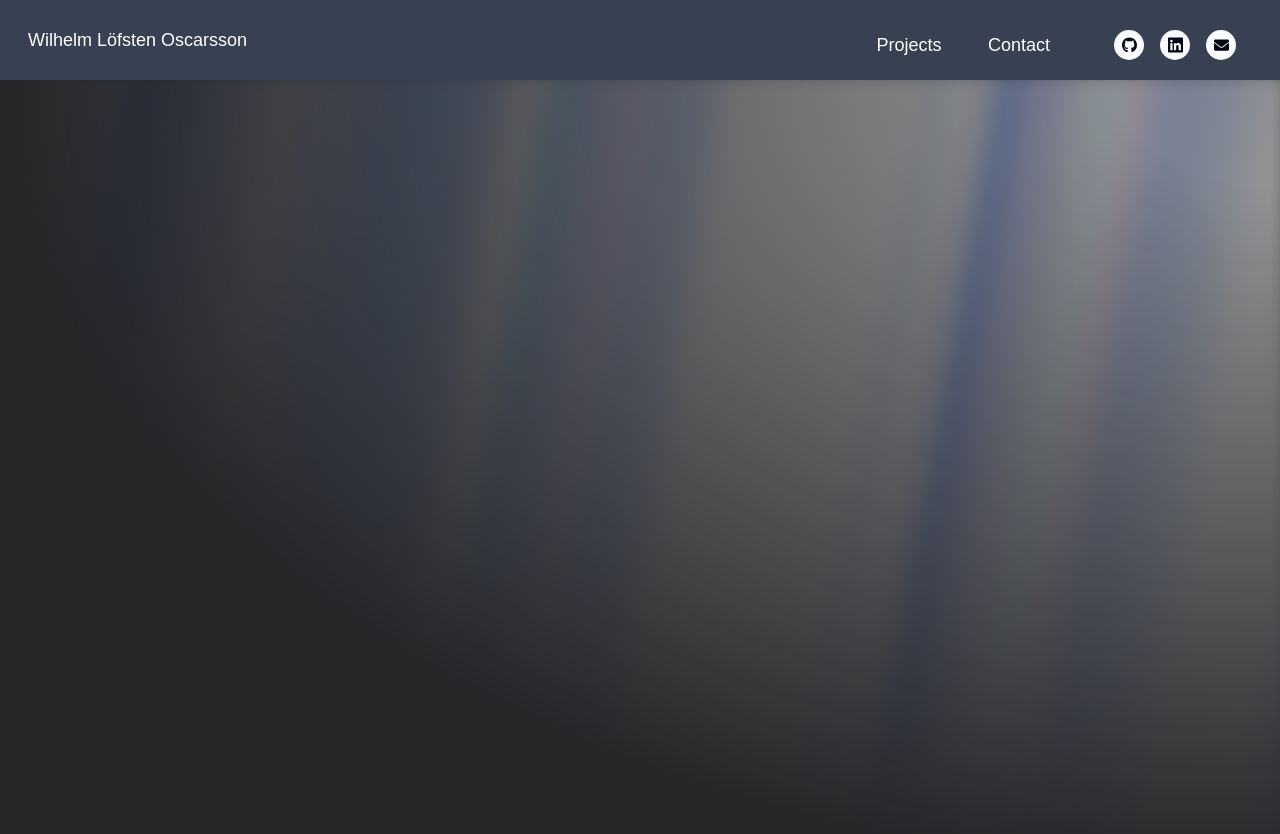
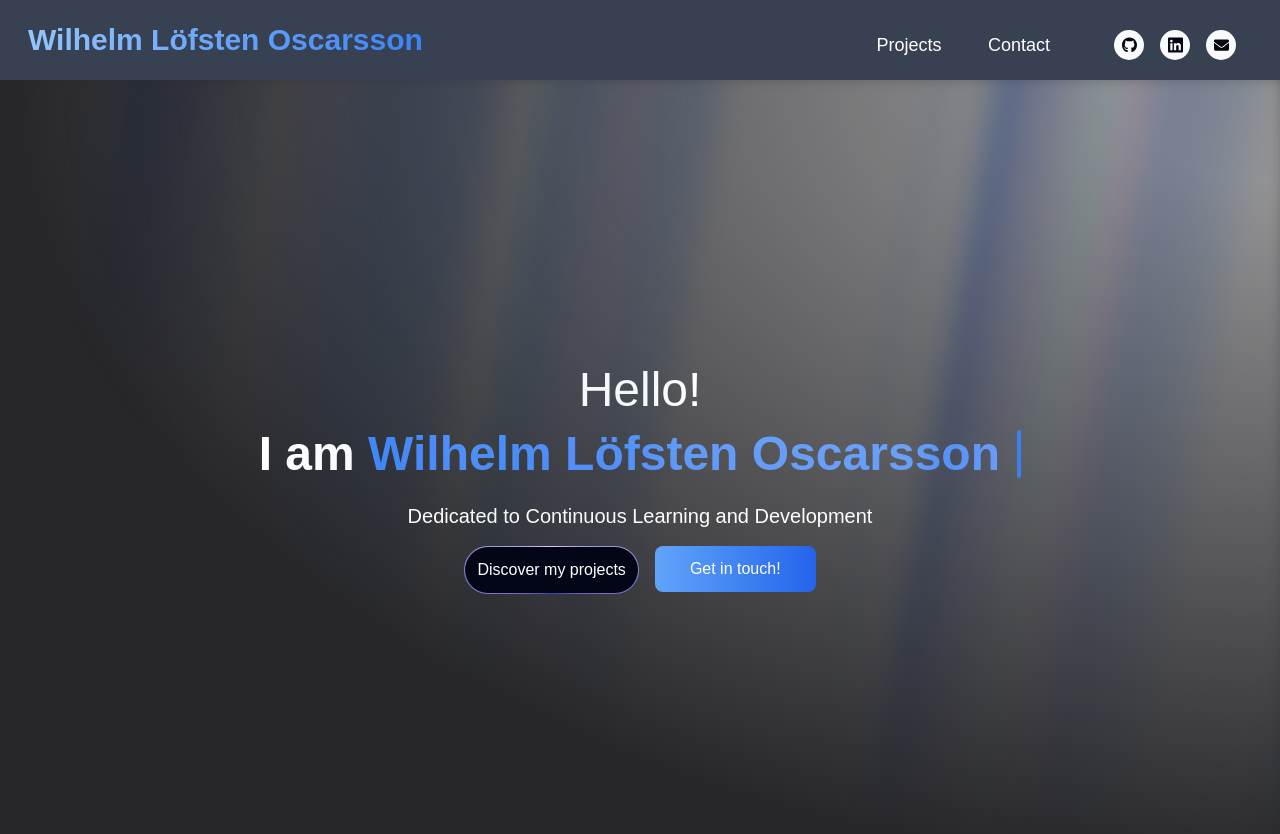
Before and after one commit to wilhelmlofsten/portfoliowebsite, a Next.js app: page / in a window 1280 px wide. Shown: the top 834 px of the page. Built offline with nearby package versions, Linux system fonts and the light colour scheme.

Commit message:
fixed homepage with typewriter and custom buttons to redirect to contacts and projects 💯

```diff
--- a/src/app/page.js
+++ b/src/app/page.js
@@ -1,11 +1,47 @@
 import Navbar from "../components/ui/Navbar";
 import { AuroraBackground } from "../components/ui/aurora-background";
+import { TypewriterEffectSmooth } from "../components/ui/typewriter-effect";
+import Link from "next/link";
 
 export default function Home() {
+  const words = [
+    { text: "I", className: "text-white" },
+    { text: "am", className: "text-white" },
+    { text: "Wilhelm", className: "text-blue-500" },
+    { text: "Löfsten", className: "text-blue-500" },
+    { text: "Oscarsson", className: "text-blue-500" },
+  ];
+
   return (
     <div>
       <Navbar />
-      <AuroraBackground>{/* components here*/}</AuroraBackground>{" "}
+      <AuroraBackground>
+        <div className="flex flex-col items-center justify-center h-[40rem] space-y-4">
+          <p className="text-white text-4xl sm:text-5xl">Hello!</p>
+          <TypewriterEffectSmooth words={words} />
+          <p className="text-white text-lg sm:text-xl text-center">
+            Dedicated to Continuous Learning and Development
+          </p>
+          <div className="flex flex-col md:flex-row space-y-4 md:space-y-0 space-x-0 md:space-x-4 mt-4">
+            <Link href="/projects" passHref>
+              <button className="relative inline-flex h-12 overflow-hidden rounded-full p-[1px] focus:outline-none focus:ring-2 focus:ring-slate-400 focus:ring-offset-2 focus:ring-offset-slate-50">
+                <span className="absolute inset-[-1000%] animate-[spin_2s_linear_infinite] bg-[conic-gradient(from_90deg_at_50%_50%,#E2CBFF_0%,#393BB2_50%,#E2CBFF_100%)]" />
+                <span className="inline-flex h-full w-full cursor-pointer items-center justify-center rounded-full bg-slate-950 hover:bg-blue-500 px-3 py-1 text-base font-medium text-white backdrop-blur-3xl transition duration-300">
+                  Discover my projects
+                </span>
+              </button>
+            </Link>
+            <Link href="/contact" passHref>
+              <button className="p-[3px] relative group">
+                <div className="absolute inset-0 bg-gradient-to-r from-blue-400 to-blue-600 rounded-lg transition duration-200 group-hover:from-blue-300 group-hover:to-blue-500" />
+                <div className="px-8 py-2 bg-transparent rounded-[6px] relative text-base text-white">
+                  Get in touch!
+                </div>
+              </button>
+            </Link>
+          </div>
+        </div>
+      </AuroraBackground>
     </div>
   );
 }
--- a/src/components/ui/Navbar.jsx
+++ b/src/components/ui/Navbar.jsx
@@ -36,7 +36,8 @@ const Navbar = () => {
     <div className="m-0 p-0">
       <nav className="bg-gray-700 p-3 h-20 mt-0 w-full fixed top-0 z-50 flex justify-between items-center">
         <Link href="/" legacyBehavior>
-          <a className="text-white text-lg ml-4 hover:text-gray-300">
+          <a className="bg-gradient-to-r from-blue-300 to-blue-500 text-transparent bg-clip-text text-3xl ml-4 hover:from-blue-400 hover:to-blue-500 font-bold">
+            {" "}
             Wilhelm Löfsten Oscarsson
           </a>
         </Link>
--- /dev/null
+++ b/src/components/ui/typewriter-effect.jsx
@@ -0,0 +1,169 @@
+"use client";
+
+import { cn } from "@/lib/utils";
+import { motion, stagger, useAnimate, useInView } from "framer-motion";
+import { useEffect } from "react";
+
+export const TypewriterEffect = ({ words, className, cursorClassName }) => {
+  // split text inside of words into array of characters
+  const wordsArray = words.map((word) => {
+    return {
+      ...word,
+      text: word.text.split(""),
+    };
+  });
+
+  const [scope, animate] = useAnimate();
+  const isInView = useInView(scope);
+  useEffect(() => {
+    if (isInView) {
+      animate(
+        "span",
+        {
+          display: "inline-block",
+          opacity: 1,
+          width: "fit-content",
+        },
+        {
+          duration: 0.3,
+          delay: stagger(0.1),
+          ease: "easeInOut",
+        }
+      );
+    }
+  }, [isInView]);
+
+  const renderWords = () => {
+    return (
+      <motion.div ref={scope} className="inline">
+        {wordsArray.map((word, idx) => {
+          return (
+            <div key={`word-${idx}`} className="inline-block">
+              {word.text.map((char, index) => (
+                <motion.span
+                  initial={{}}
+                  key={`char-${index}`}
+                  className={cn(
+                    `dark:text-white text-black opacity-0 hidden`,
+                    word.className
+                  )}
+                >
+                  {char}
+                </motion.span>
+              ))}
+            </div>
+          );
+        })}
+      </motion.div>
+    );
+  };
+  return (
+    <div
+      className={cn(
+        "text-base sm:text-xl md:text-3xl lg:text-5xl font-bold text-center",
+        className
+      )}
+    >
+      {renderWords()}
+      <motion.span
+        initial={{
+          opacity: 0,
+        }}
+        animate={{
+          opacity: 1,
+        }}
+        transition={{
+          duration: 0.8,
+          repeat: Infinity,
+          repeatType: "reverse",
+        }}
+        className={cn(
+          "inline-block rounded-sm w-[4px] h-4 md:h-6 lg:h-10 bg-blue-500",
+          cursorClassName
+        )}
+      ></motion.span>
+    </div>
+  );
+};
+
+export const TypewriterEffectSmooth = ({
+  words,
+  className,
+  cursorClassName,
+}) => {
+  // split text inside of words into array of characters
+  const wordsArray = words.map((word) => {
+    return {
+      ...word,
+      text: word.text.split(""),
+    };
+  });
+
+  const renderWords = () => {
+    return (
+      <div>
+        {wordsArray.map((word, idx) => {
+          return (
+            <div key={`word-${idx}`} className="inline-block">
+              {word.text.map((char, index) => (
+                <span
+                  key={`char-${index}`}
+                  className={cn(`dark:text-white text-black`, word.className)}
+                >
+                  {char}
+                </span>
+              ))}
+              {/* Add a space after each word */}
+              <span className="inline-block">&nbsp;</span>
+            </div>
+          );
+        })}
+      </div>
+    );
+  };
+
+  return (
+    <div className={cn("flex space-x-1 my-6", className)}>
+      <motion.div
+        className="overflow-hidden pb-2"
+        initial={{
+          width: "0%",
+        }}
+        whileInView={{
+          width: "fit-content",
+        }}
+        transition={{
+          duration: 2,
+          ease: "linear",
+          delay: 1,
+        }}
+      >
+        <div
+          className="text-xs sm:text-base md:text-xl lg:text:3xl xl:text-5xl font-bold"
+          style={{
+            whiteSpace: "nowrap",
+          }}
+        >
+          {renderWords()}{" "}
+        </div>{" "}
+      </motion.div>
+      <motion.span
+        initial={{
+          opacity: 0,
+        }}
+        animate={{
+          opacity: 1,
+        }}
+        transition={{
+          duration: 0.8,
+          repeat: Infinity,
+          repeatType: "reverse",
+        }}
+        className={cn(
+          "block rounded-sm w-[4px] h-4 sm:h-6 xl:h-12 bg-blue-500",
+          cursorClassName
+        )}
+      ></motion.span>
+    </div>
+  );
+};
```
Also changed, not shown: 1 other file (tests, documents, lock files or other folders).
